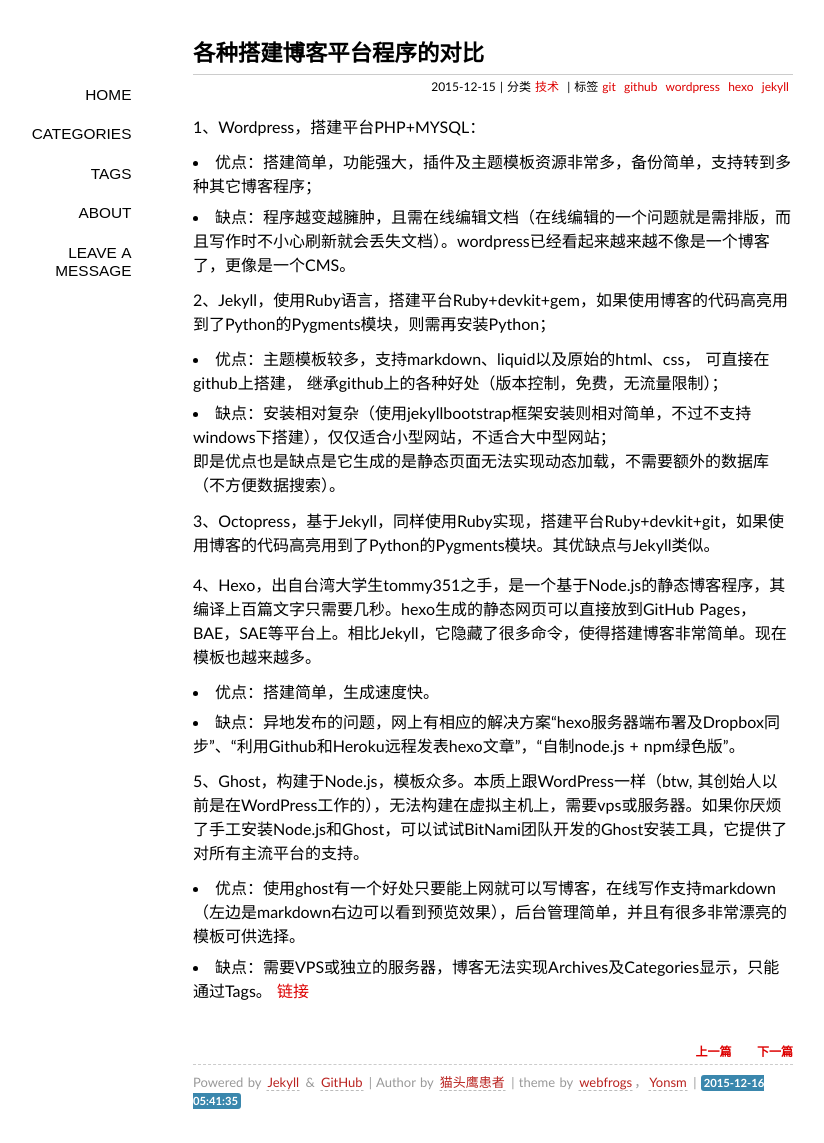
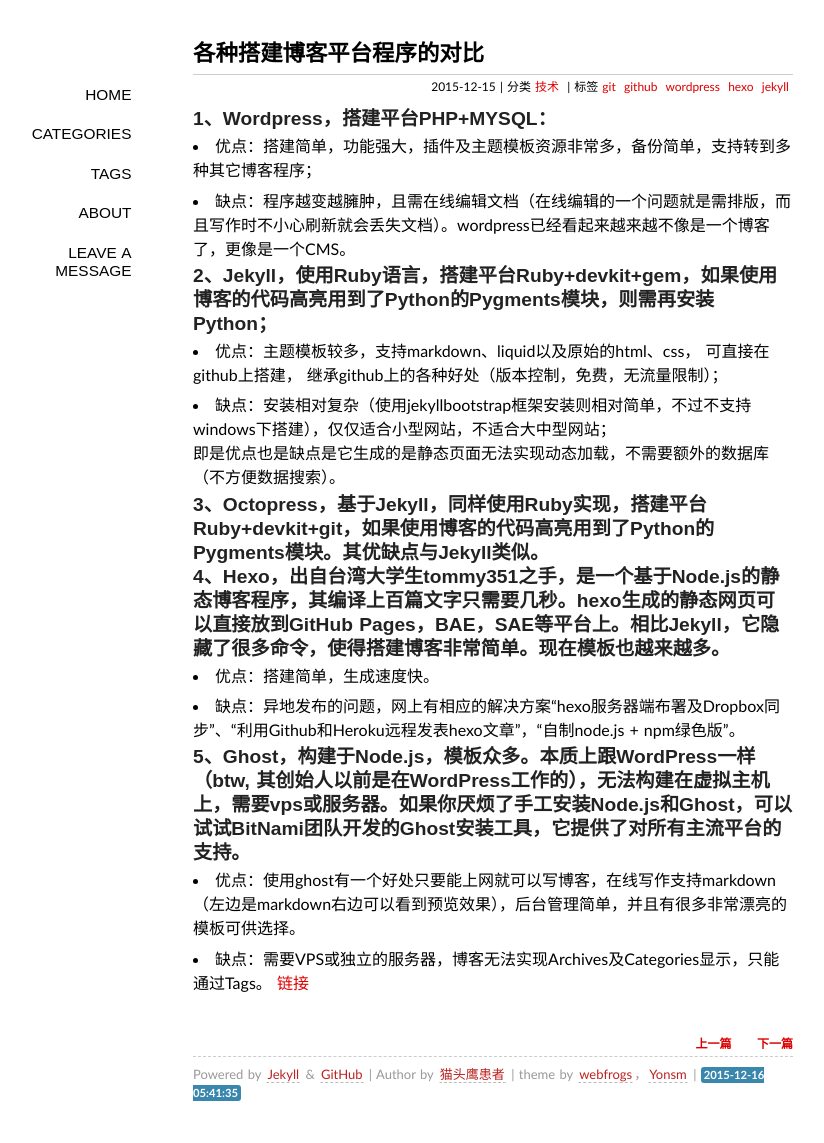
Before and after one commit to NightKs/NightKs.github.io, a Jekyll site: the page built from _posts/2015-12-15-ping-tai-dui-bi.md, in a window 1280 px wide. Shown: the whole page, without its empty margins (147-971 px from the left). Built offline with Jekyll 4.4.1, drawn with Linux system fonts in a browser that asks for light colours; some web fonts are replaced; Markdown is read by kramdown in place of the engine named in the settings; comment, search, counter and statistics services are not loaded.

```diff
--- a/_posts/2015-12-15-ping-tai-dui-bi.md
+++ b/_posts/2015-12-15-ping-tai-dui-bi.md
@@ -6,22 +6,22 @@ tags: git github wordpress hexo jekyll
 categories: 技术
 ---
 
-1、Wordpress，搭建平台PHP+MYSQL：
+###1、Wordpress，搭建平台PHP+MYSQL：
 *  优点：搭建简单，功能强大，插件及主题模板资源非常多，备份简单，支持转到多种其它博客程序；
 *  缺点：程序越变越臃肿，且需在线编辑文档（在线编辑的一个问题就是需排版，而且写作时不小心刷新就会丢失文档）。wordpress已经看起来越来越不像是一个博客了，更像是一个CMS。
 
-2、Jekyll，使用Ruby语言，搭建平台Ruby+devkit+gem，如果使用博客的代码高亮用到了Python的Pygments模块，则需再安装Python；
+###2、Jekyll，使用Ruby语言，搭建平台Ruby+devkit+gem，如果使用博客的代码高亮用到了Python的Pygments模块，则需再安装Python；
 * 优点：主题模板较多，支持markdown、liquid以及原始的html、css， 可直接在github上搭建， 继承github上的各种好处（版本控制，免费，无流量限制）；
 * 缺点：安装相对复杂（使用jekyllbootstrap框架安装则相对简单，不过不支持windows下搭建），仅仅适合小型网站，不适合大中型网站；
 即是优点也是缺点是它生成的是静态页面无法实现动态加载，不需要额外的数据库（不方便数据搜索）。
 
-3、Octopress，基于Jekyll，同样使用Ruby实现，搭建平台Ruby+devkit+git，如果使用博客的代码高亮用到了Python的Pygments模块。其优缺点与Jekyll类似。
+###3、Octopress，基于Jekyll，同样使用Ruby实现，搭建平台Ruby+devkit+git，如果使用博客的代码高亮用到了Python的Pygments模块。其优缺点与Jekyll类似。
 
-4、Hexo，出自台湾大学生tommy351之手，是一个基于Node.js的静态博客程序，其编译上百篇文字只需要几秒。hexo生成的静态网页可以直接放到GitHub Pages，BAE，SAE等平台上。相比Jekyll，它隐藏了很多命令，使得搭建博客非常简单。现在模板也越来越多。
+###4、Hexo，出自台湾大学生tommy351之手，是一个基于Node.js的静态博客程序，其编译上百篇文字只需要几秒。hexo生成的静态网页可以直接放到GitHub Pages，BAE，SAE等平台上。相比Jekyll，它隐藏了很多命令，使得搭建博客非常简单。现在模板也越来越多。
 * 优点：搭建简单，生成速度快。
 * 缺点：异地发布的问题，网上有相应的解决方案“hexo服务器端布署及Dropbox同步”、“利用Github和Heroku远程发表hexo文章”，“自制node.js + npm绿色版”。
 
-5、Ghost，构建于Node.js，模板众多。本质上跟WordPress一样（btw, 其创始人以前是在WordPress工作的），无法构建在虚拟主机上，需要vps或服务器。如果你厌烦了手工安装Node.js和Ghost，可以试试BitNami团队开发的Ghost安装工具，它提供了对所有主流平台的支持。
+###5、Ghost，构建于Node.js，模板众多。本质上跟WordPress一样（btw, 其创始人以前是在WordPress工作的），无法构建在虚拟主机上，需要vps或服务器。如果你厌烦了手工安装Node.js和Ghost，可以试试BitNami团队开发的Ghost安装工具，它提供了对所有主流平台的支持。
 * 优点：使用ghost有一个好处只要能上网就可以写博客，在线写作支持markdown（左边是markdown右边可以看到预览效果），后台管理简单，并且有很多非常漂亮的模板可供选择。
 * 缺点：需要VPS或独立的服务器，博客无法实现Archives及Categories显示，只能通过Tags。
 [链接](http://read.mobi/2015/03/15/blog-source-comparison/)
```
